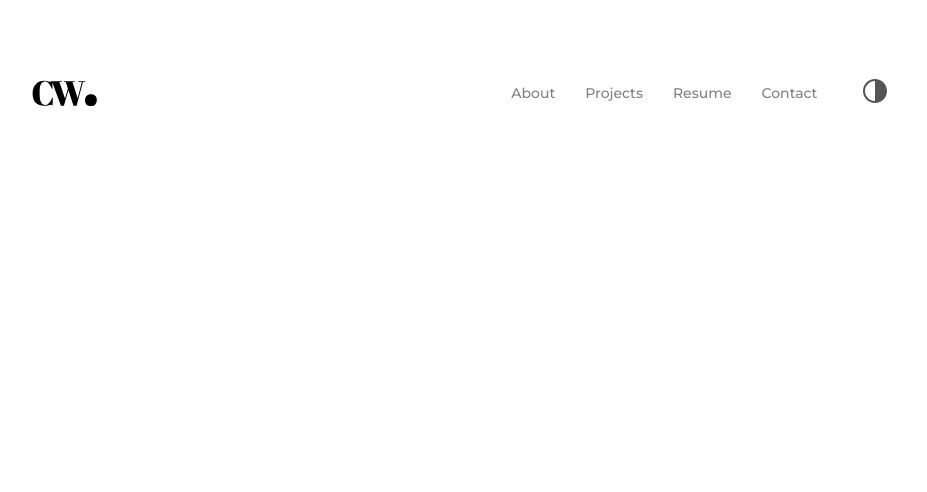
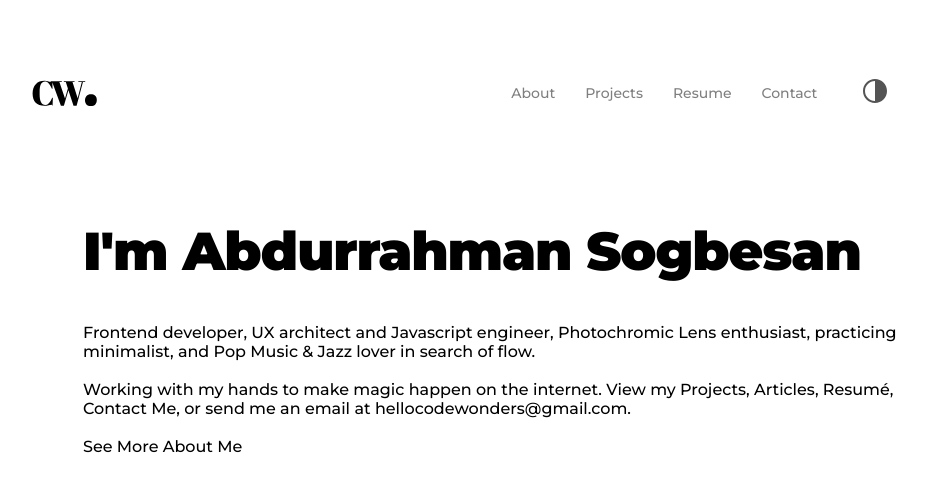
Before and after one commit to AbdurrahmanSogbesan/simple-folio, a React (Create React App) app: page / in a window 1280 px wide. Shown: the top 492 px of the page, without its empty margins (173-1100 px from the left). Built offline with nearby package versions, Linux system fonts and the light colour scheme.

Commit message:
added H1 component

```diff
--- a/src/App.css
+++ b/src/App.css
@@ -2,3 +2,17 @@
   font-family: "Montserrat", sans-serif;
   font-weight: 500;
 }
+
+.body {
+  display: flex;
+  flex-direction: column;
+  justify-content: center;
+  padding: 0 16% 0 20%;
+}
+
+@media (max-width: 992px) {
+  .body {
+    padding: 0px;
+    margin: 28px 33px;
+  }
+}
--- a/src/App.js
+++ b/src/App.js
@@ -1,10 +1,22 @@
 import "./App.css";
+import H1 from "./components/H1";
 import Header from "./components/Header";
 
 function App() {
   return (
     <div className="app">
-      <Header/>
+      <Header />
+      <div className="body">
+        <H1 text="I'm Abdurrahman Sogbesan" />
+        <p>
+          Frontend developer, UX architect and Javascript engineer, Photochromic
+          Lens enthusiast, practicing minimalist, and Pop Music & Jazz lover in
+          search of flow. <br /> <br /> Working with my hands to make magic
+          happen on the internet. View my Projects, Articles, Resumé, Contact
+          Me, or send me an email at hellocodewonders@gmail.com. <br /> <br />
+          See More About Me
+        </p>
+      </div>
     </div>
   );
 }
--- /dev/null
+++ b/src/components/H1.css
@@ -0,0 +1,7 @@
+h1 {
+  font-weight: 900;
+  font-size: 53.4px;
+  letter-spacing: -1.1px;
+  margin: 2rem 0rem 1.5rem;
+  position: relative;
+}
--- /dev/null
+++ b/src/components/H1.js
@@ -0,0 +1,8 @@
+import React from "react";
+import "./H1.css";
+
+function H1({ text }) {
+  return <h1>{text}</h1>;
+}
+
+export default H1;
```
